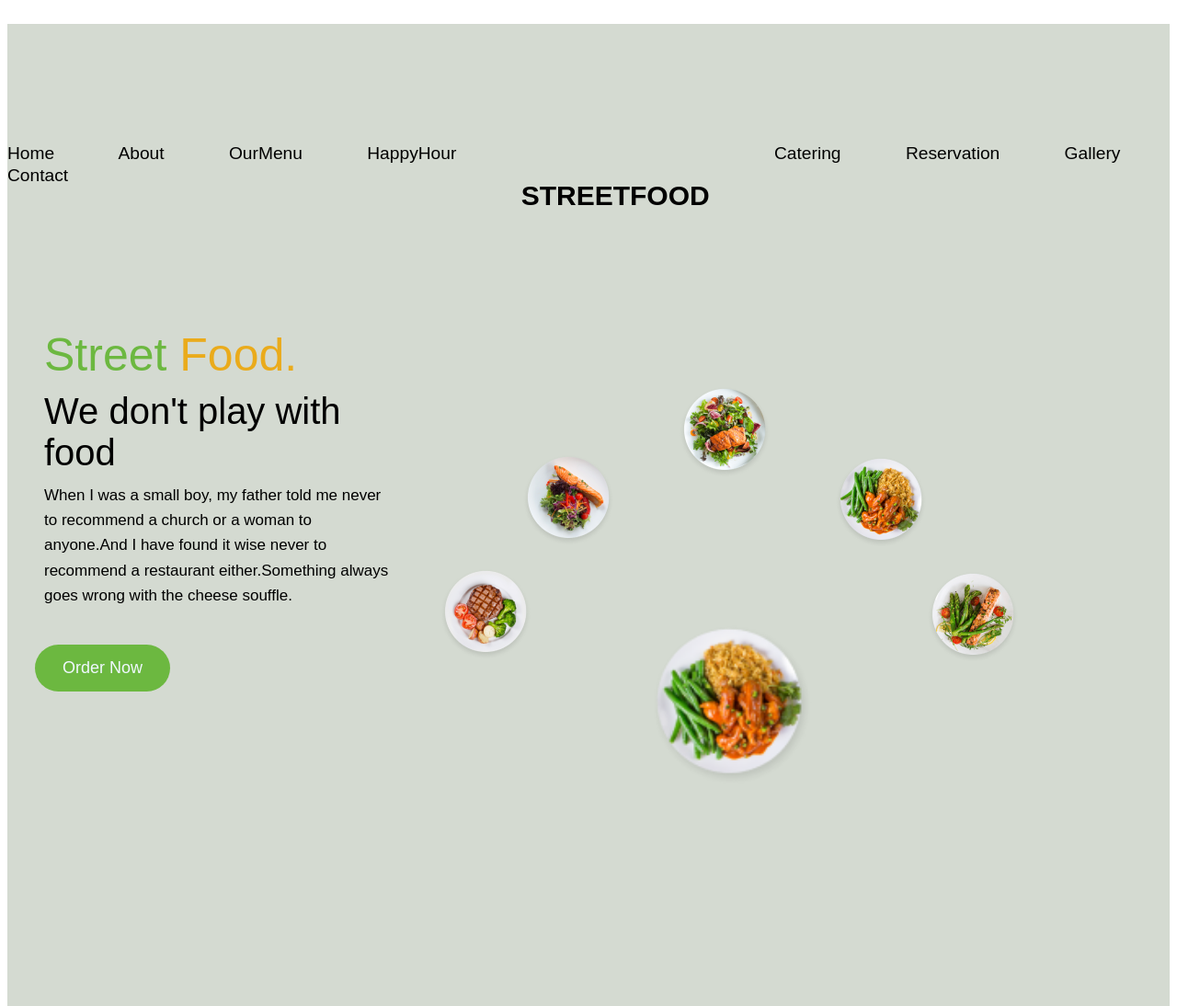
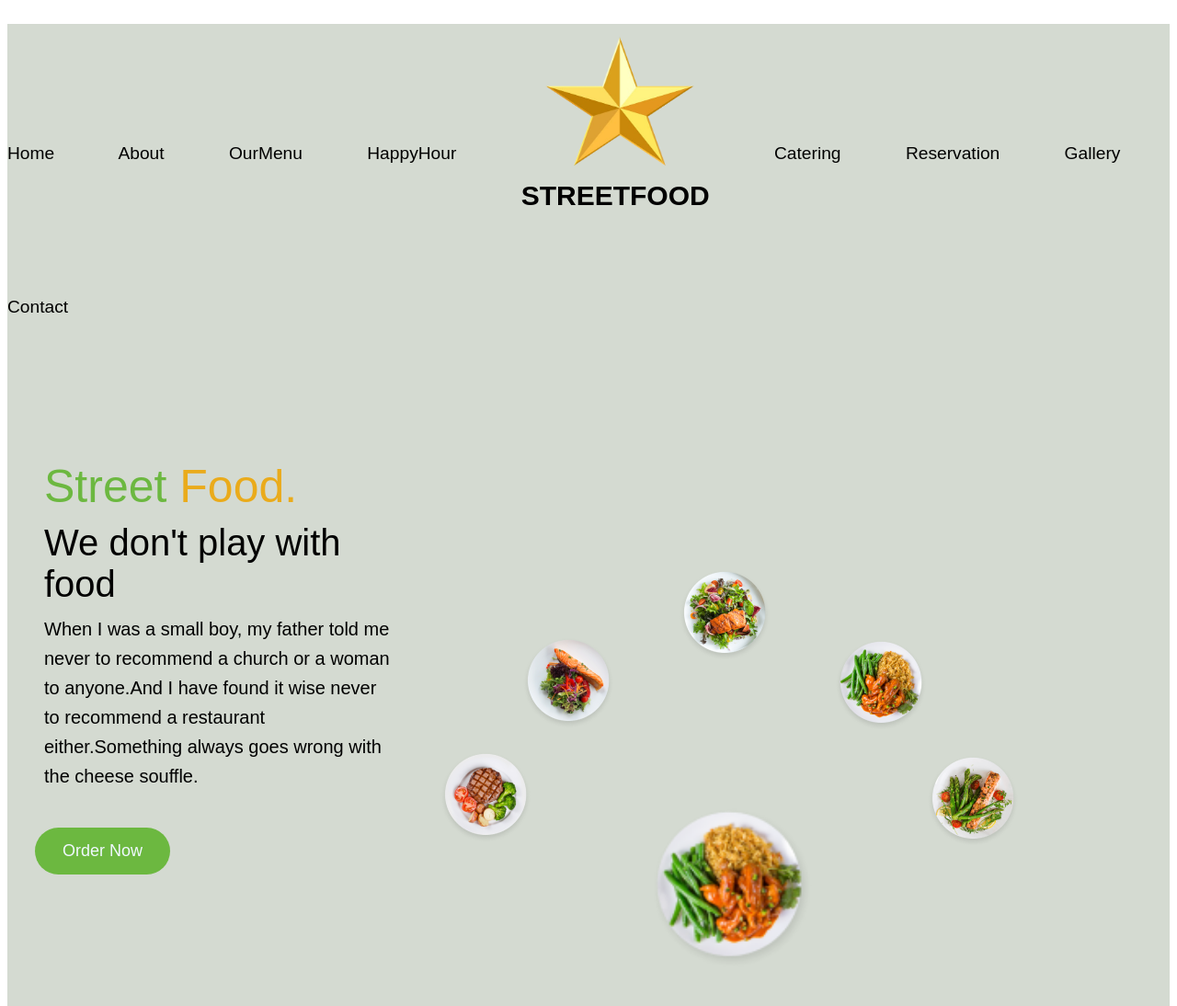
Before and after one commit to HK-001-Ke/StreetFood-Webpage, a plain HTML site: page index.html in a window 1280 px wide. Shown: the top 1094 px of the page at 92% size. Drawn offline with Linux system fonts and the light colour scheme.

Commit message:
Added some changes

```diff
--- a/StreetFood.css
+++ b/StreetFood.css
@@ -11,7 +11,7 @@ left: 30px;}
 #Food {color: #eaab1b;}
 .StreetFood {position: relative;
 bottom: -4px;}
-.Yapping {font-size: larger;}
+.Yapping {font-size: 25px;}
 .pill-Button { background-color: #6cb840;
 color: aliceblue;
 border: #6cb840;
@@ -281,7 +281,7 @@ max-width: 100%;
 #Eat-Together-Heading{font-weight: 300;}
 .Yapping{margin: 10px;
     line-height: 1.6;
-    font-size: 17px;
+    font-size: 20px;
     color: #000;
 font-weight: 300;}
 #Sub-Heading {font-weight: 300;
@@ -323,3 +323,8 @@ top: 50px;}
 .Explore-Menu{background-color: #e5f4dd;}
 .Lower-Area{background-color: #c9ecb5;}
 #Explore-Menu-Heading{margin-bottom: 50px;}
+.Star {position: relative;
+left: 430px;
+top: -150px;
+width: 200px;
+height: 160px;}
--- a/index.html
+++ b/index.html
@@ -11,6 +11,7 @@
     <div class="Section-1">
 
      <h4 class="Top-Info"> Home<span> About</span><span> OurMenu </Menu></span><span> HappyHour </span><span> <b id="Streetfood-star">STREETFOOD</b></span><span> Catering</span> <span>Reservation</span> <span>Gallery</span><span> Contact</span>
+      <img src="./Assets-20251117T175252Z-1-001/Assets/istockphoto-2037495608-612x612-removebg-preview.png" class="Star" alt="This is a star">
     </h4>
 
      <div class="StreetFood"><H1 id="StreetFood-Heading">Street <span id= "Food".>Food.</span>
```
Also changed, not shown: Assets-20251117T175252Z-1-001/Assets/istockphoto-2037495608-612x612-removebg-preview.png (added), Assets-20251117T175252Z-1-001/Assets/istockphoto-2037495608-612x612.jpg (added).
